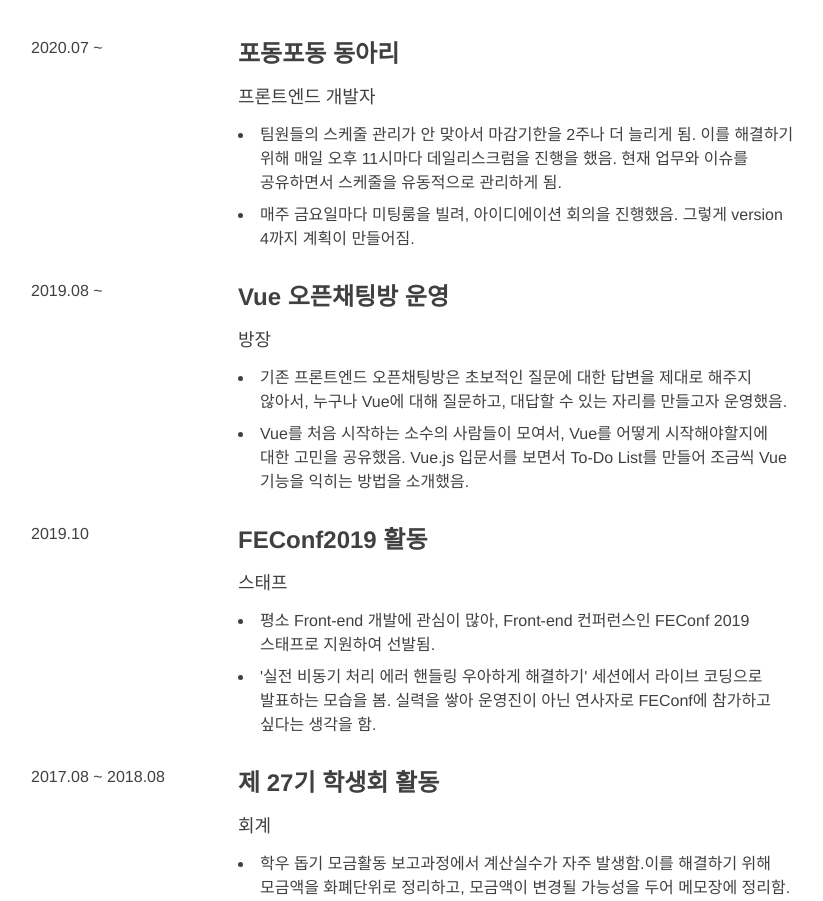
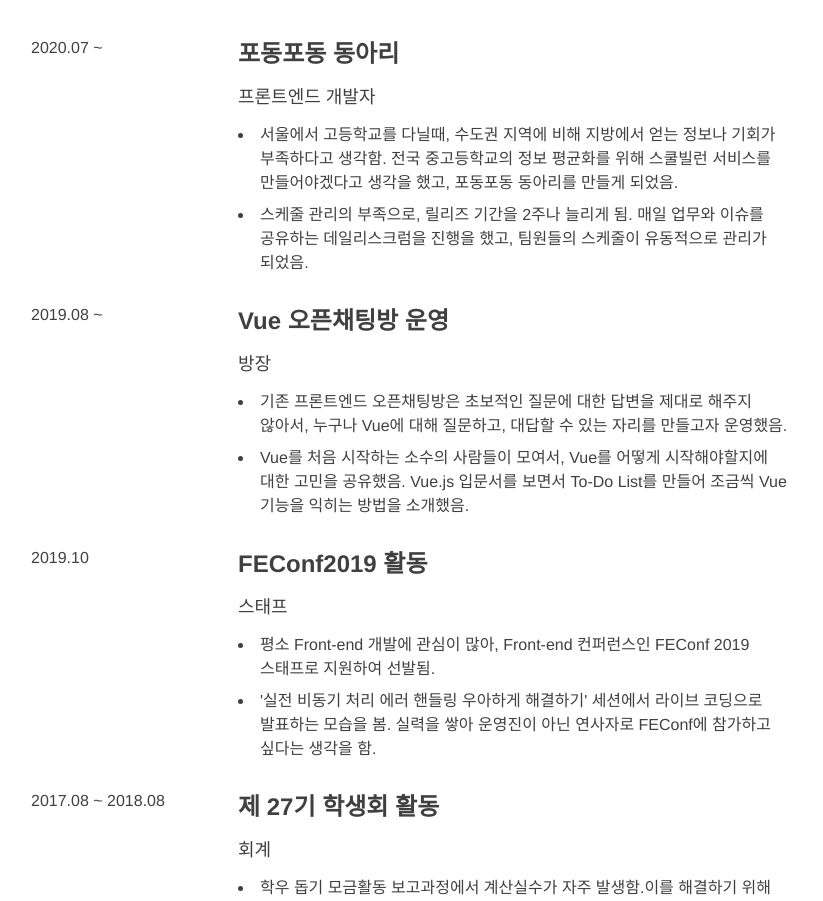
Before and after one commit to yoonjoohye/portfolio, a Vue app: page /resume in a window 1280 px wide. Shown: the part 1900-2801 px from the top of the page, without its empty margins (225-1048 px from the left). Built offline with nearby package versions, Linux system fonts and the light colour scheme; a web font is replaced by a local one.

Commit message:
[fix] 명칭 변경

```diff
--- a/src/assets/db/db.json
+++ b/src/assets/db/db.json
@@ -81,7 +81,7 @@
       "color": "#bd67ff",
       "title": "스쿨빌런",
       "content": "중고등학생들의 커뮤니티로서, 전국에 있는 중고등학생들끼리 익명으로 정보를 주고받는 서비스 ",
-      "devReason": "지역마다 학교에서 얻는 기회, 정보 등이 달랐던 나의 경험에 의해 지역 간의 학교 정보의 평균화를 만들고자 만들게 됨.",
+      "devReason": "지역마다 얻는 기회, 정보가 달랐던 나의 경험에 의해 전국 중고등학교의 정보 평균화를 만들고자 개발함.",
       "service": [
         {
           "title": "회원 기능",
@@ -603,7 +603,7 @@
       "thumbnail": "podongpodong.jpg",
       "title": "포동포동 동아리",
       "date": "2020-10",
-      "contents": "프론트엔드 개발자, 백엔드 개발자, 디자이너, 마케터와 함께 매주 금요일마다 모여 스쿨빌런 서비스를 진행함."
+      "contents": "프론트엔드 개발자, 백엔드 개발자, 디자이너, 마케터와 함께 전국 중고등학교의 정보 평균화를 위해 스쿨빌런 서비스를 진행함."
     },
     {
       "type": "활동",
@@ -672,8 +672,8 @@
           "date": "2020.07 ~",
           "role": "프론트엔드 개발자",
           "contents": [
-            "팀원들의 스케줄 관리가 안 맞아서 마감기한을 2주나 더 늘리게 됨. 이를 해결하기 위해 매일 오후 11시마다 데일리스크럼을 진행을 했음. 현재 업무와 이슈를 공유하면서 스케줄을 유동적으로 관리하게 됨.",
-            "매주 금요일마다 미팅룸을 빌려, 아이디에이션 회의을 진행했음. 그렇게 version 4까지 계획이 만들어짐."
+            "서울에서 고등학교를 다닐때, 수도권 지역에 비해 지방에서 얻는 정보나 기회가 부족하다고 생각함. 전국 중고등학교의 정보 평균화를 위해 스쿨빌런 서비스를 만들어야겠다고 생각을 했고, 포동포동 동아리를 만들게 되었음.",
+            "스케줄 관리의 부족으로, 릴리즈 기간을 2주나 늘리게 됨. 매일 업무와 이슈를 공유하는 데일리스크럼을 진행을 했고, 팀원들의 스케줄이 유동적으로 관리가 되었음."
           ]
         },
         {
--- a/src/views/Contact.vue
+++ b/src/views/Contact.vue
@@ -3,8 +3,8 @@
         <div class="container sm:pb-0 flex flex-col justify-center">
             <div class="mb-10">
                 <p class="text-2xl sm:text-lg keep-all">
-                    안녕하세요! 예쁘게 만드는 것을 좋아하는 <span class="font-semibold">FE 개발자 윤주혜</span>입니다.<br/>
-                    유저지향적 서비스와 예쁜 서비스 두마리의 토끼를 잡고 싶어하는 개발자입니다.<br/>
+                    안녕하세요! <span class="font-semibold">FE 개발자 윤주혜</span>입니다.<br/>
+                    유저지향 서비스와 예쁜 서비스 두마리의 토끼를 잡고 싶어하는 <span class="font-semibold">사냥꾼 개발자</span> 입니다.
                 </p>
             </div>
             <div class="text-lg sm:text-sm font-medium">
```
